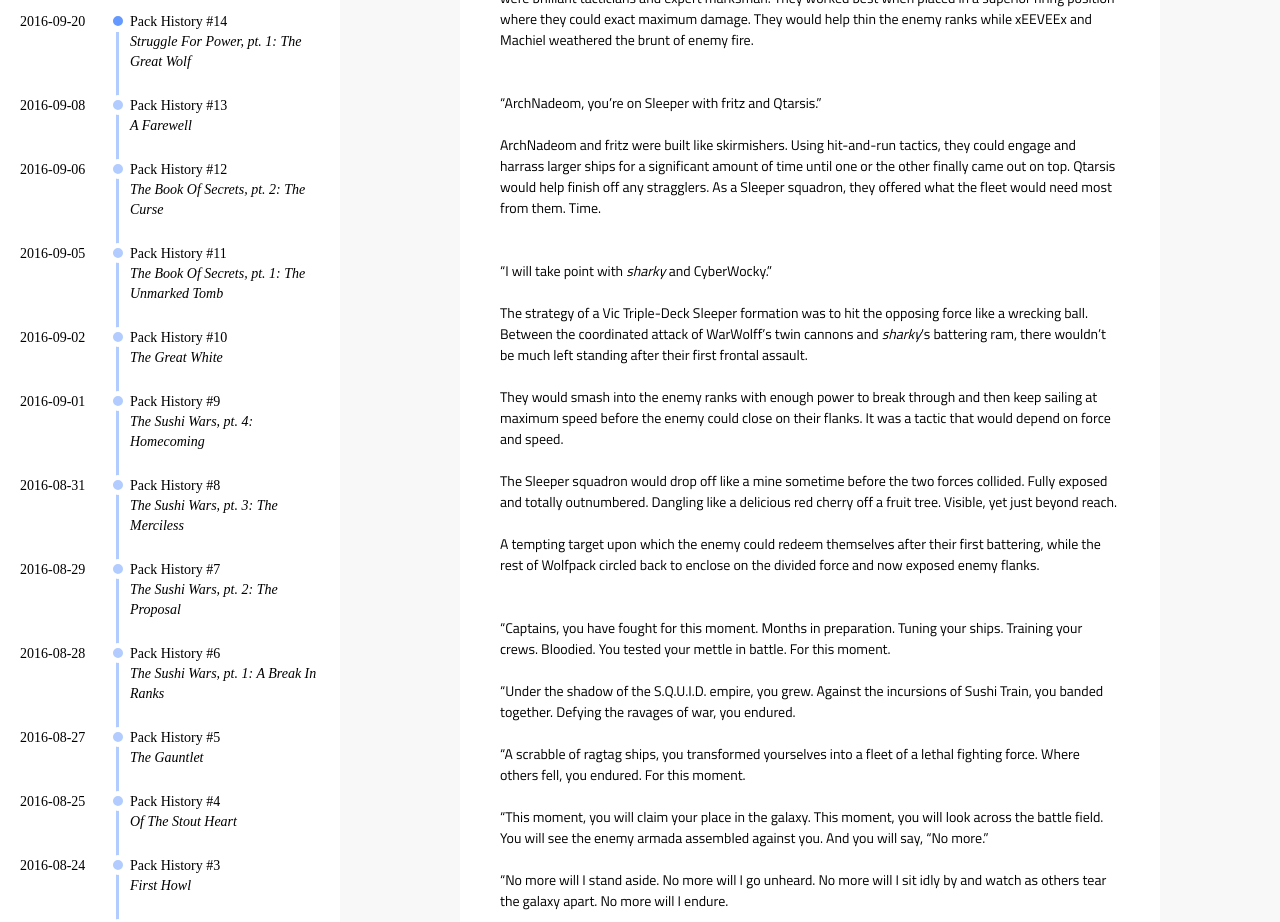
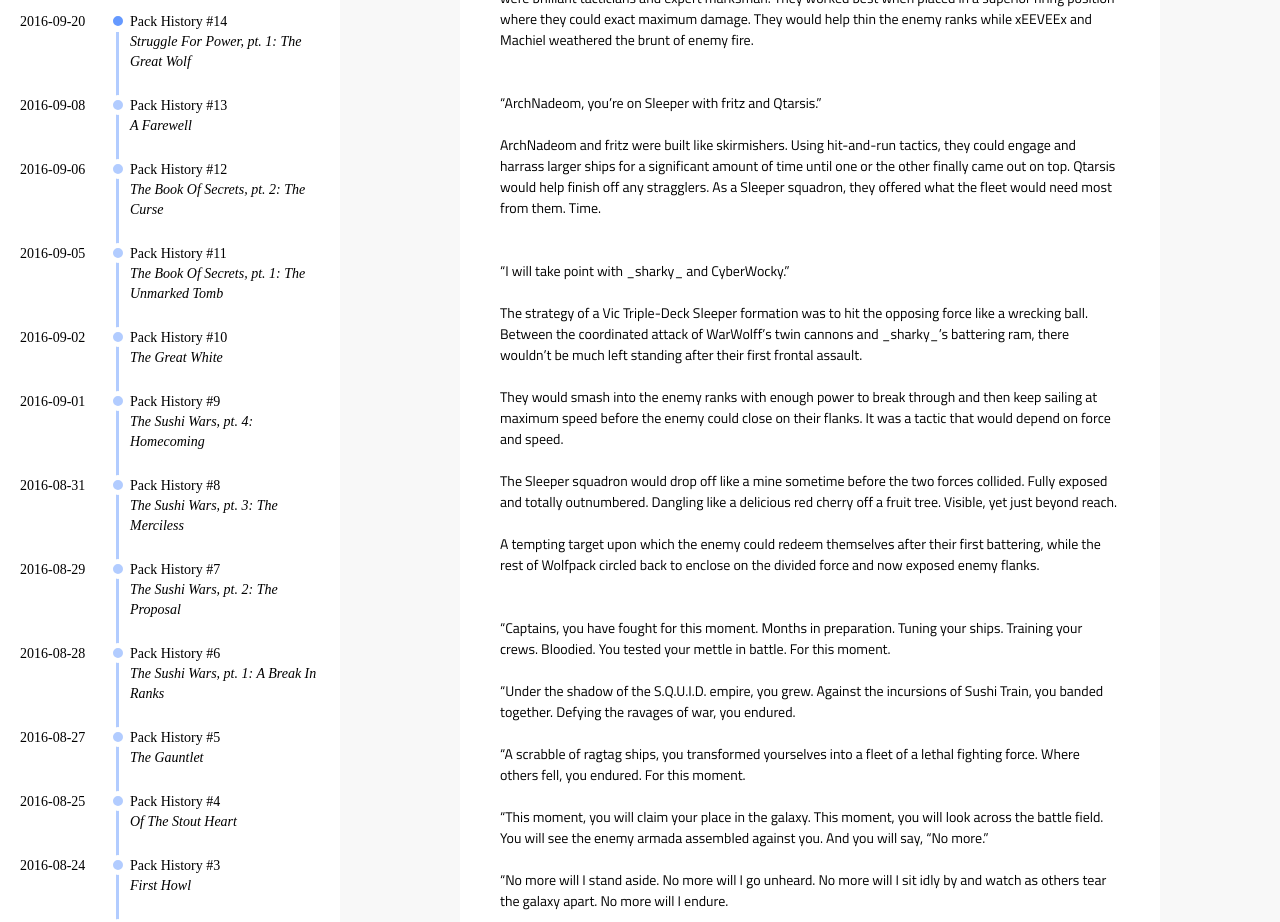
Before and after one commit to WolfpackPSS/wolfpackpss.github.io, a Jekyll site: the page built from _posts/2016-09-20-history-of-the-pack-the-great-wolf.md, in a window 1280 px wide and 1400 px high, scrolled down 2083 px. Shown: the top 922 px of the window. Built offline with Jekyll 4.4.1, drawn with Linux system fonts in a browser that asks for light colours; comment, search, counter and statistics services are not loaded; some of the changed text lies outside the part shown.

```diff
--- a/_posts/2016-09-20-history-of-the-pack-the-great-wolf.md
+++ b/_posts/2016-09-20-history-of-the-pack-the-great-wolf.md
@@ -82,9 +82,9 @@ Top and bottom squadrons were less likely to receive enemy fire. Sumara, Deathlo
 ArchNadeom and fritz were built like skirmishers. Using hit-and-run tactics, they could engage and harrass larger ships for a significant amount of time until one or the other finally came out on top. Qtarsis would help finish off any stragglers. As a Sleeper squadron, they offered what the fleet would need most from them. Time.
 &nbsp;
 
-"I will take point with _sharky_ and CyberWocky."
+"I will take point with \_sharky\_ and CyberWocky."
 
-The strategy of a Vic Triple-Deck Sleeper formation was to hit the opposing force like a wrecking ball. Between the coordinated attack of WarWolff's twin cannons and _sharky_'s battering ram, there wouldn't be much left standing after their first frontal assault.
+The strategy of a Vic Triple-Deck Sleeper formation was to hit the opposing force like a wrecking ball. Between the coordinated attack of WarWolff's twin cannons and \_sharky\_'s battering ram, there wouldn't be much left standing after their first frontal assault.
 
 They would smash into the enemy ranks with enough power to break through and then keep sailing at maximum speed before the enemy could close on their flanks. It was a tactic that would depend on force and speed.
 
@@ -106,7 +106,7 @@ A tempting target upon which the enemy could redeem themselves after their first
 "From this moment forth, the captains of Wolfpack will be known."
 &nbsp;
 
-WarWolff looked out upon the mighty warships in formation around him. xEEVEEx in his powerful emerald federation. Sumara in her aqua dorito-shaped squid. _sharky_ with the vicious red teeth painted across his bow.
+WarWolff looked out upon the mighty warships in formation around him. xEEVEEx in his powerful emerald federation. Sumara in her aqua dorito-shaped squid. \_sharky\_ with the vicious red teeth painted across his bow.
 
 His fleet. His proud captains. The Wolfpack insignia blazened angrily across their hulls.
 &nbsp;
```
